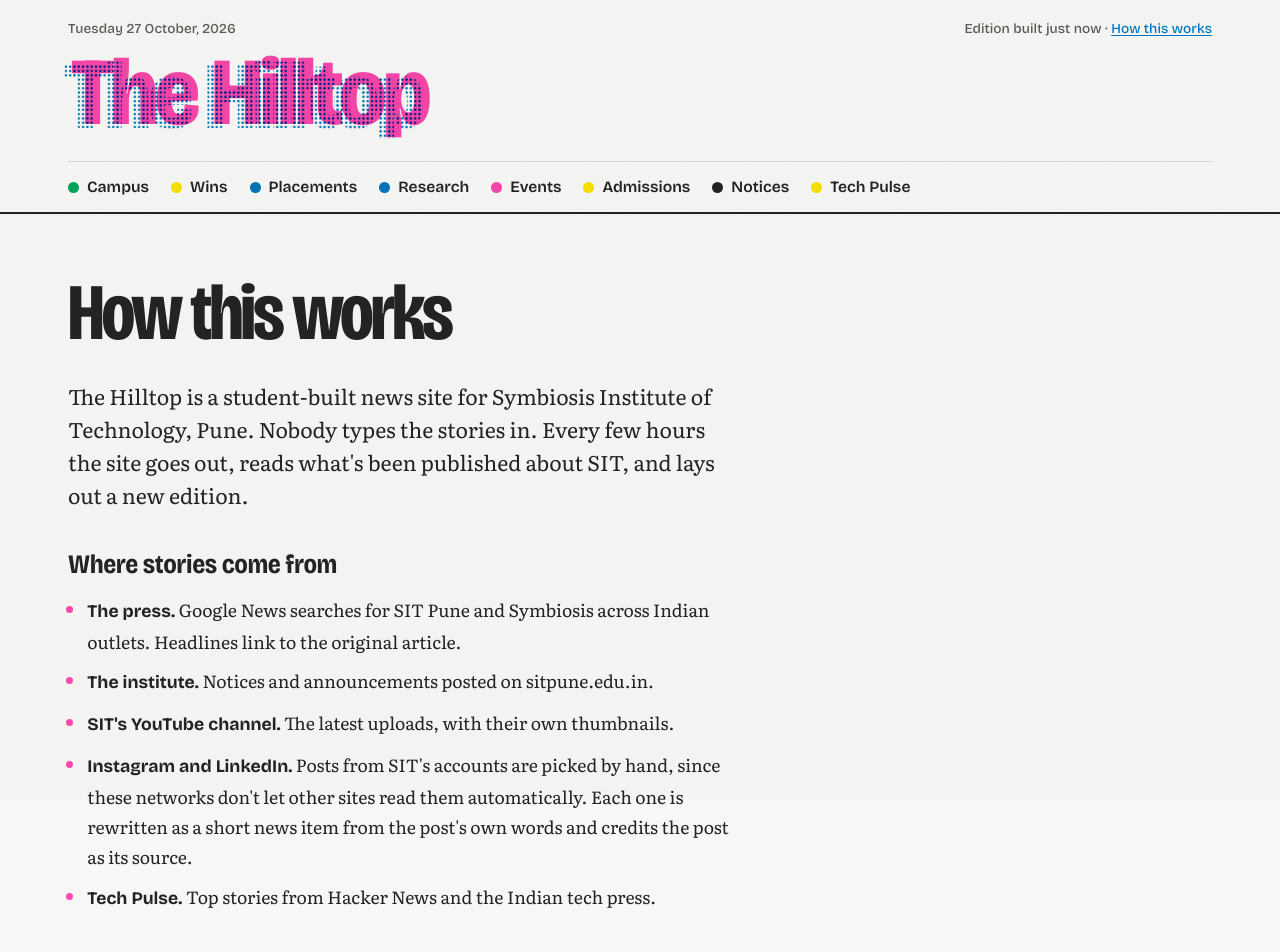
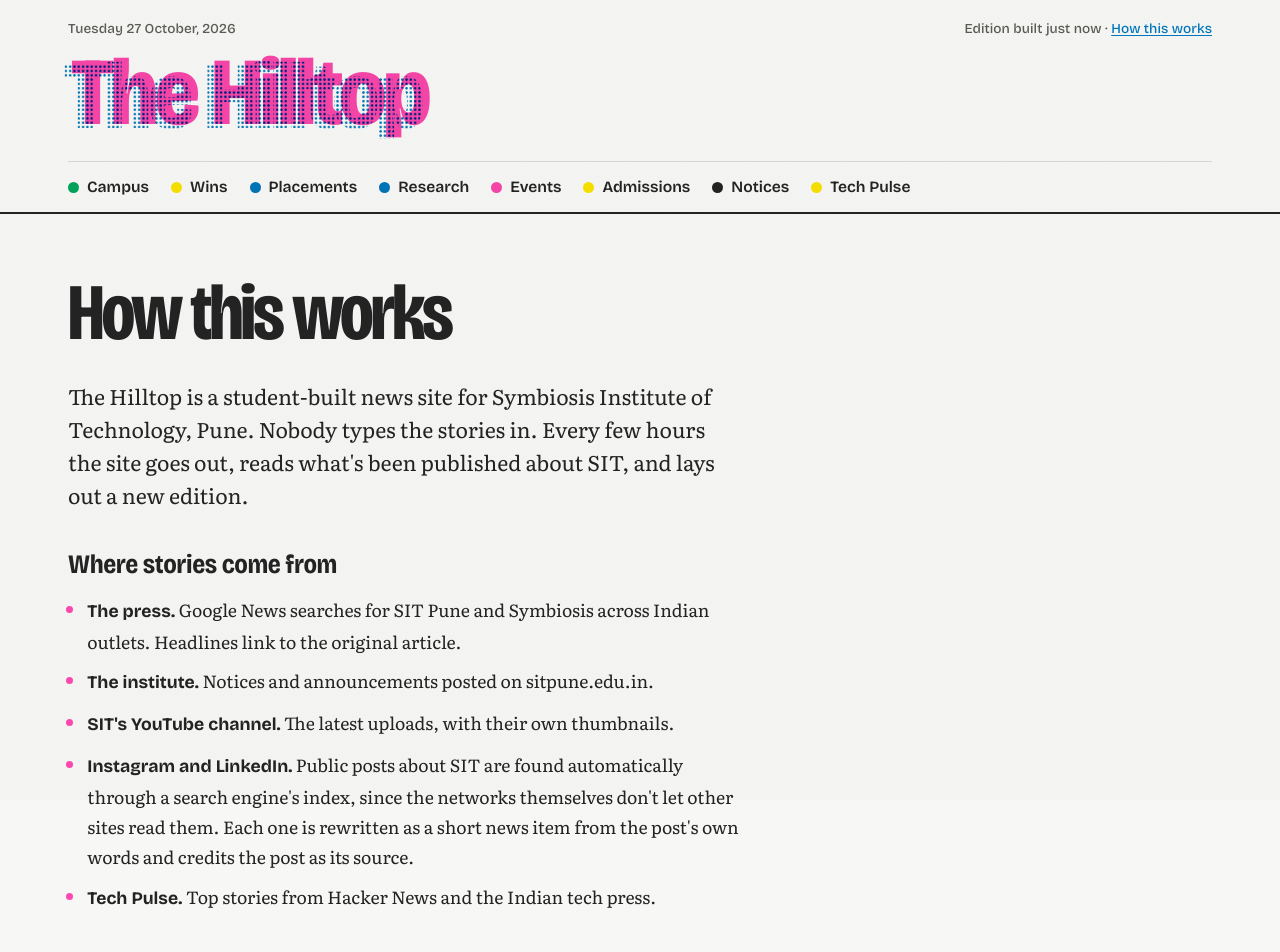
Before and after one commit to Abhilaksh-Saini/College-eNews-website, a Next.js app: page /about in a window 1280 px wide. Shown: the top 952 px of the page. Built offline with nearby package versions, Linux system fonts and the light colour scheme; no server answers.

Commit message:
Document automatic social discovery and the TAVILY_API_KEY setting

```diff
--- a/content/social.json
+++ b/content/social.json
@@ -1,5 +1,5 @@
 {
-  "_howto": "Paste Instagram or LinkedIn posts here and the site turns each one into a short news story, crediting the post as its source. Each entry needs `url` (the post link) and `account` (who posted it). Add `text` with the post's caption: LinkedIn usually hides posts from servers, so the site can only read the preview on its own when the post is public. Optional: `date` (YYYY-MM-DD), `title` to set the headline yourself, and `category` (admissions, achievements, placements, research, campus, events). Commit the file and Vercel republishes the site.",
+  "_howto": "Optional. The site finds public LinkedIn and Instagram posts about SIT Pune by itself through search (needs TAVILY_API_KEY). Use this list only to force-include a post search missed: `url` and `account` are required; add `text` with the caption for LinkedIn posts, and optionally `date`, `title`, `category`.",
   "accounts": [
     {
       "network": "Instagram",
--- a/src/app/about/page.tsx
+++ b/src/app/about/page.tsx
@@ -39,9 +39,9 @@ export default async function AboutPage() {
               <strong>SIT&apos;s YouTube channel.</strong> The latest uploads, with their own thumbnails.
             </li>
             <li>
-              <strong>Instagram and LinkedIn.</strong> Posts from SIT&apos;s accounts are picked by hand, since these
-              networks don&apos;t let other sites read them automatically. Each one is rewritten as a short news item
-              from the post&apos;s own words and credits the post as its source.
+              <strong>Instagram and LinkedIn.</strong> Public posts about SIT are found automatically through a search
+              engine&apos;s index, since the networks themselves don&apos;t let other sites read them. Each one is
+              rewritten as a short news item from the post&apos;s own words and credits the post as its source.
             </li>
             <li>
               <strong>Tech Pulse.</strong> Top stories from Hacker News and the Indian tech press.
```
Also changed, not shown: 2 other files (tests, documents, lock files or other folders).
